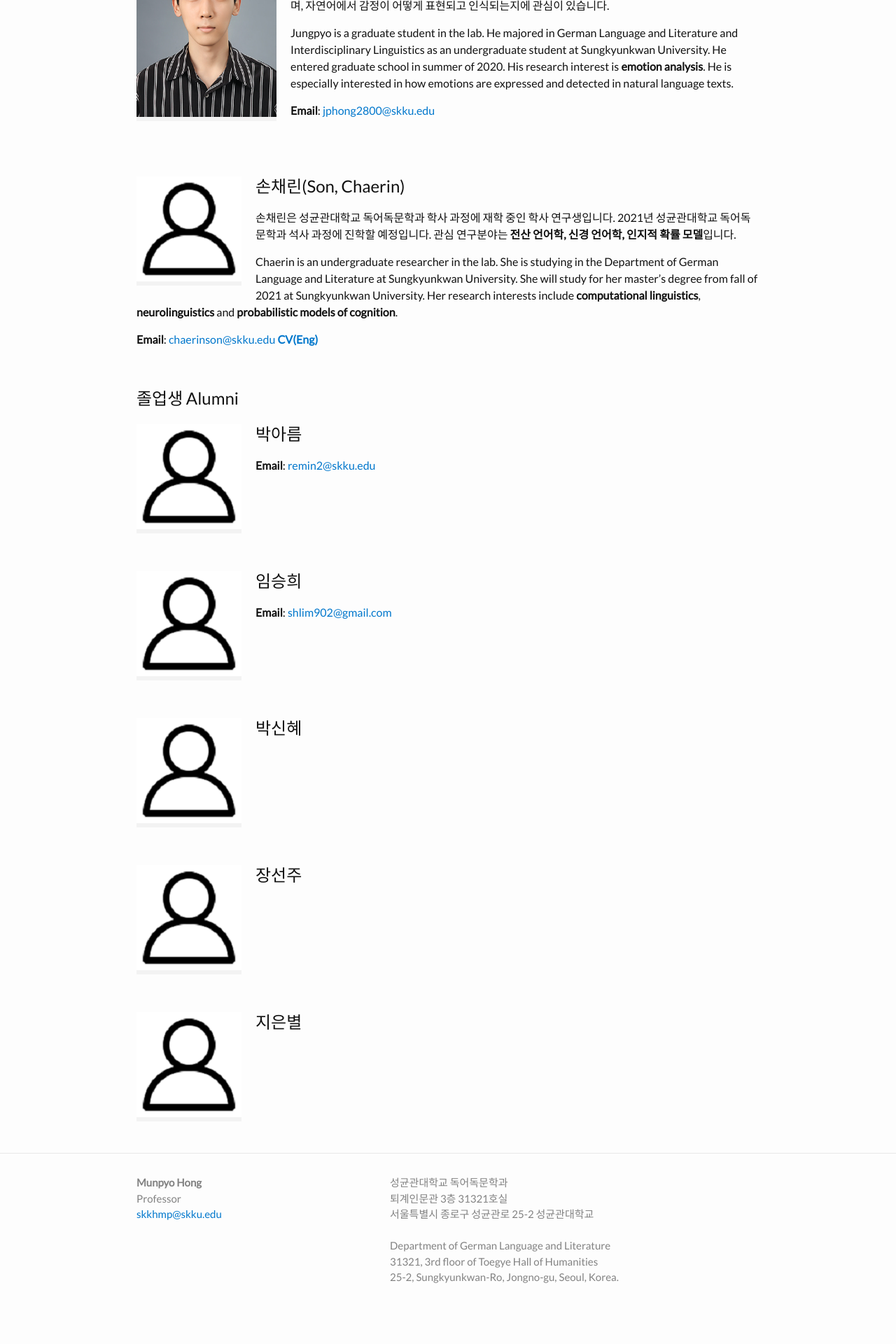
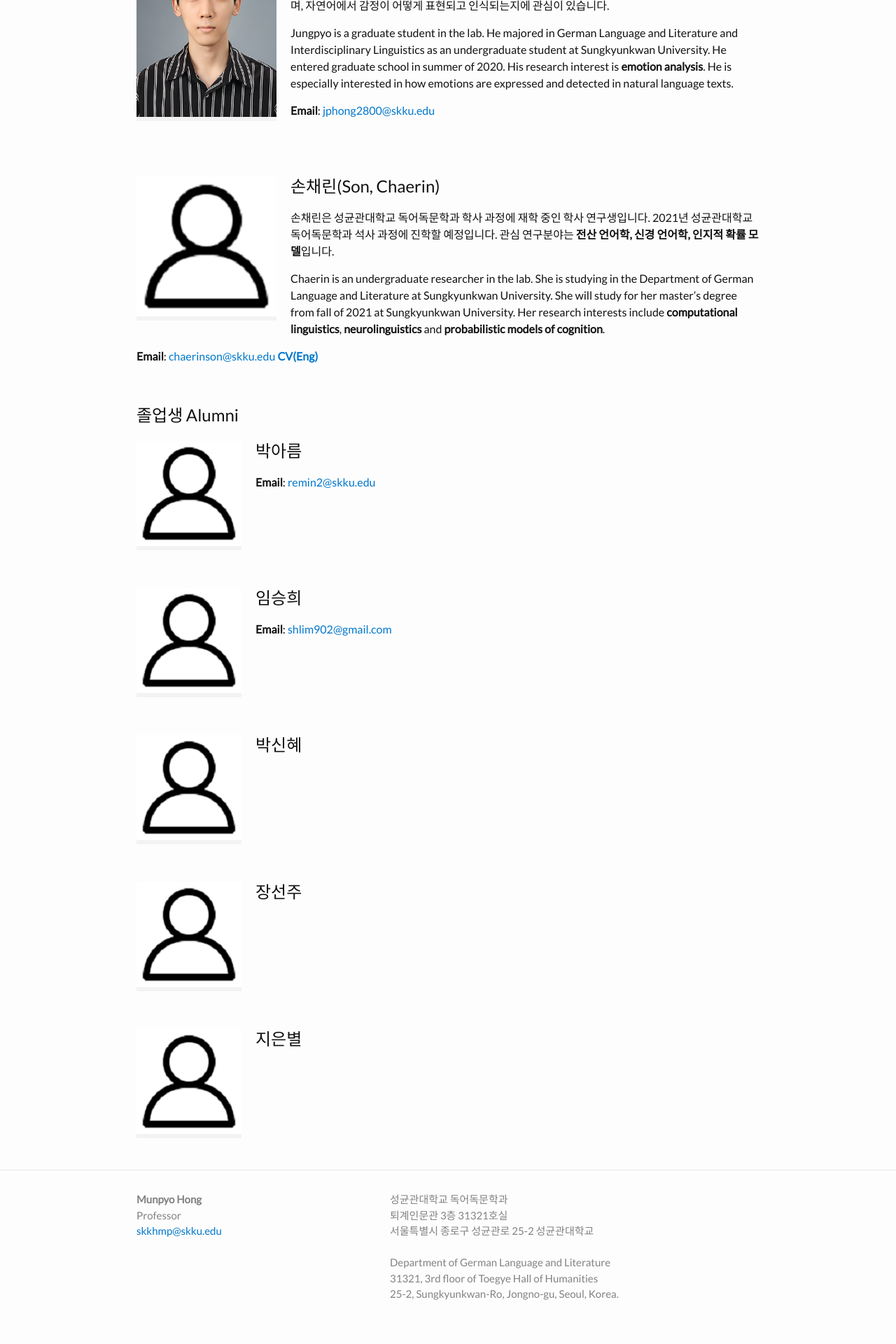
Before and after one commit to skkhmp/skkhmp.github.io, a Jekyll site: the page built from members.md, in a window 1280 px wide. Shown: the part 1008-2928 px from the top of the page at 70% size. Built offline with Jekyll 4.4.1, drawn with Linux system fonts in a browser that asks for light colours; some web fonts are replaced; before the commit the page ends 2904 px from its top, so only the background shows below that.

Commit message:
Update members.md

```diff
--- a/members.md
+++ b/members.md
@@ -37,7 +37,7 @@ Jungpyo is a graduate student in the lab. He majored in German Language and Lite
 
 <br/>
 <br />
-{% include image.html url="/images/profile.png" width=150 height=150 align="left" %}
+{% include image.html url="/images/profile.png" width=200 height=200 align="left" %}
 
 ## 손채린(Son, Chaerin)
 손채린은 성균관대학교 독어독문학과 학사 과정에 재학 중인 학사 연구생입니다. 2021년 성균관대학교 독어독문학과 석사 과정에 진학할 예정입니다. 관심 연구분야는 **전산 언어학, 신경 언어학, 인지적 확률 모델**입니다.
```
